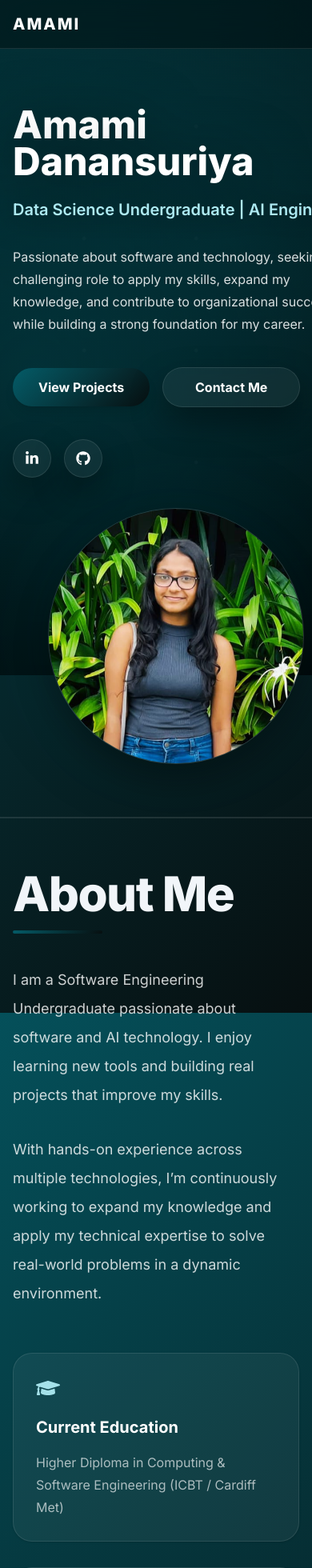
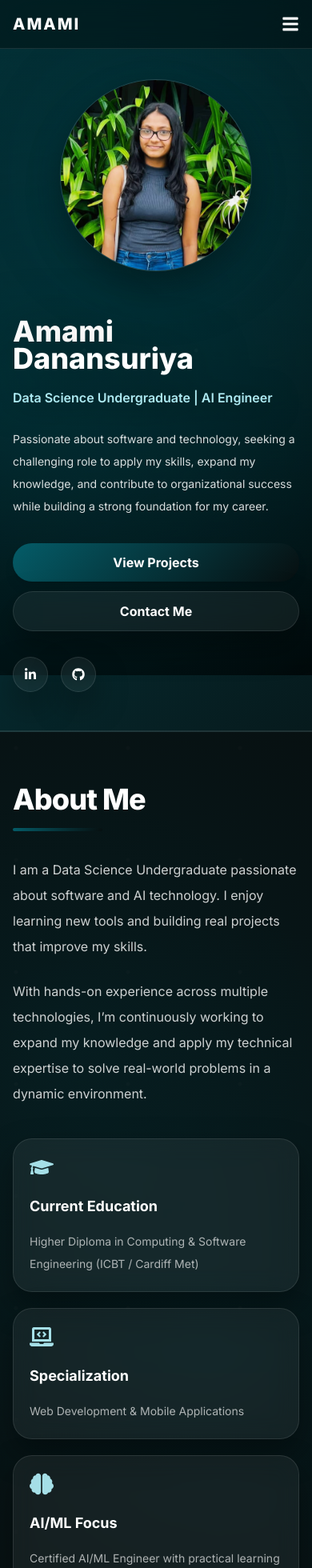
Before and after one commit to AmamiD/My-Portfolio, a React (Vite) app: page / in a window 390 px wide. Shown: the top 1960 px of the page at 80% size. Built offline with nearby package versions, Linux system fonts and the light colour scheme.

Commit message:
updated mobile-friendly layout

```diff
--- a/src/components/About.jsx
+++ b/src/components/About.jsx
@@ -19,8 +19,10 @@ function Underline() {
 function StatRow({ value, label }) {
   return (
     <div className="py-4">
-      <div className="text-3xl font-extrabold text-white">{value}</div>
-      <div className="mt-2 text-base text-white/55">{label}</div>
+      <div className="text-2xl font-extrabold text-white sm:text-3xl">
+        {value}
+      </div>
+      <div className="mt-2 text-sm text-white/55 sm:text-base">{label}</div>
     </div>
   );
 }
@@ -35,10 +37,12 @@ function iconFor(name) {
 
 function HighlightCard({ title, desc, icon }) {
   return (
-    <div className="hover-pop rounded-3xl border border-white/10 bg-white/5 p-7 shadow-sm">
+    <div className="hover-pop glass rounded-3xl p-5 sm:p-6 md:p-7">
       <div className="mb-5">{iconFor(icon)}</div>
-      <h3 className="text-xl font-bold text-white">{title}</h3>
-      <p className="mt-4 text-base leading-7 text-white/65">{desc}</p>
+      <h3 className="text-lg font-bold text-white sm:text-xl">{title}</h3>
+      <p className="mt-4 text-sm leading-7 text-white/65 sm:text-base">
+        {desc}
+      </p>
     </div>
   );
 }
@@ -49,24 +53,25 @@ export default function About() {
       id="about"
       className="relative overflow-hidden border-t border-white/10"
     >
-      {/* Static Background (same as Hero, NO animation) */}
       <div className="section-brand-bg" />
       <div className="section-brand-dots" />
 
       <Container className="relative py-16 md:py-20">
-        <div className="grid gap-14 md:grid-cols-[1.25fr_0.75fr]">
+        <div className="grid gap-12 md:grid-cols-[1.25fr_0.75fr] md:gap-14">
           {/* LEFT */}
           <div>
-            <h2 className="text-6xl font-extrabold tracking-tight">About Me</h2>
+            <h2 className="text-4xl font-extrabold tracking-tight text-white sm:text-5xl md:text-6xl">
+              About Me
+            </h2>
             <Underline />
 
-            <div className="mt-10 space-y-8 text-lg leading-9 text-white/80">
+            <div className="mt-8 space-y-6 text-base leading-8 text-white/80 sm:mt-10 sm:space-y-8 sm:text-lg sm:leading-9">
               <p>{aboutText.p1}</p>
               <p>{aboutText.p2}</p>
             </div>
 
-            {/* Cards 2x2 */}
-            <div className="mt-14 grid gap-8 md:grid-cols-2">
+            {/* Cards */}
+            <div className="mt-10 grid gap-5 sm:mt-12 sm:gap-6 md:mt-14 md:grid-cols-2 md:gap-8">
               {aboutHighlights.map((c) => (
                 <HighlightCard key={c.title} {...c} />
               ))}
@@ -74,10 +79,12 @@ export default function About() {
           </div>
 
           {/* RIGHT */}
-          <div className="pt-6">
-            <h3 className="text-4xl font-extrabold">Quick Stats</h3>
+          <div className="pt-2 md:pt-6">
+            <h3 className="text-2xl font-extrabold text-white sm:text-3xl md:text-4xl">
+              Quick Stats
+            </h3>
 
-            <div className="mt-8 divide-y divide-white/10">
+            <div className="mt-6 divide-y divide-white/10 sm:mt-8">
               {quickStats.map((s) => (
                 <StatRow key={s.label} value={s.value} label={s.label} />
               ))}
@@ -88,7 +95,7 @@ export default function About() {
               href={profile.resumeUrl}
               target="_blank"
               rel="noopener noreferrer"
-              className="hover-pop mt-12 inline-flex items-center justify-center rounded-full bg-brand-grad px-10 py-4 text-base font-extrabold text-[#180018] shadow-lg hover:opacity-95"
+              className="hover-pop mt-10 inline-flex items-center justify-center rounded-full bg-brand-grad px-8 py-3 text-sm font-extrabold text-white shadow-lg hover:opacity-95 sm:mt-12 sm:px-10 sm:py-4 sm:text-base"
             >
               Download Resume
             </a>
--- a/src/components/Hero.jsx
+++ b/src/components/Hero.jsx
@@ -4,18 +4,39 @@ import { FaLinkedinIn, FaGithub } from "react-icons/fa";
 
 export default function Hero() {
   const scrollTo = (id) => {
-    document
-      .getElementById(id)
-      ?.scrollIntoView({ behavior: "smooth", block: "start" });
+    document.getElementById(id)?.scrollIntoView({
+      behavior: "smooth",
+      block: "start",
+    });
   };
 
   return (
-    <section id="home" className="relative overflow-hidden border-b border-white/10">
-      <Container className="relative py-14 md:py-20">
-        <div className="grid items-center gap-12 md:grid-cols-2">
-          {/* LEFT */}
-          <div>
-            <h1 className="mt-4 text-5xl font-extrabold leading-[0.95] md:text-6xl">
+    <section
+      id="home"
+      className="relative overflow-hidden border-b border-white/10"
+    >
+      <Container className="relative py-12 md:py-20">
+        <div className="grid items-center gap-10 md:grid-cols-2">
+          {/* RIGHT PHOTO FIRST ON MOBILE */}
+          <div className="order-1 flex justify-center md:order-2 md:justify-end">
+            <div className="relative hero-photo-float">
+              {/* Pulsing glow */}
+              <div className="absolute -inset-8 rounded-full hero-photo-glow blur-3xl" />
+
+              {/* Photo wrapper */}
+              <div className="glass hero-photo-hover h-[240px] w-[240px] overflow-hidden rounded-full shadow-2xl sm:h-[280px] sm:w-[280px] md:h-[380px] md:w-[380px]">
+                <img
+                  src={profile.photoUrl}
+                  alt={`${profile.name} photo`}
+                  className="h-full w-full object-cover"
+                />
+              </div>
+            </div>
+          </div>
+
+          {/* TEXT */}
+          <div className="order-2 md:order-1">
+            <h1 className="mt-2 text-4xl font-extrabold leading-[0.95] sm:text-5xl md:mt-4 md:text-6xl">
               <span className="block text-white drop-shadow-[0_10px_35px_rgba(0,0,0,0.55)]">
                 {profile.firstName}
               </span>
@@ -25,16 +46,18 @@ export default function Hero() {
             </h1>
 
             {/* Typing Role */}
-            <p className="mt-6 text-xl font-semibold text-[#AEEAF2] drop-shadow-[0_6px_18px_rgba(0,0,0,0.55)]">
-              <span className="hero-typing inline-block">{profile.role}</span>
+            <p className="mt-5 text-base font-semibold text-[#AEEAF2] drop-shadow-[0_6px_18px_rgba(0,0,0,0.55)] sm:text-lg md:mt-6 md:text-xl">
+              <span className="hero-typing inline-block max-w-full">
+                {profile.role}
+              </span>
             </p>
 
-            <p className="mt-6 max-w-xl text-base leading-7 text-white/85">
+            <p className="mt-5 max-w-xl text-sm leading-7 text-white/85 sm:text-base md:mt-6">
               {profile.summary}
             </p>
 
             {/* Buttons */}
-            <div className="mt-10 flex flex-wrap items-center gap-4">
+            <div className="mt-8 flex flex-col gap-3 sm:flex-row sm:flex-wrap sm:items-center sm:gap-4 md:mt-10">
               <button
                 onClick={() => scrollTo("projects")}
                 className="hover-pop rounded-full bg-brand-grad px-8 py-3 font-bold text-white shadow-lg hover:opacity-95"
@@ -51,30 +74,13 @@ export default function Hero() {
             </div>
 
             {/* Social icons */}
-            <div className="mt-10 flex items-center gap-4">
+            <div className="mt-8 flex items-center gap-4 md:mt-10">
               <IconCircle href={profile.linkedin} label="LinkedIn">
                 <FaLinkedinIn />
               </IconCircle>
               <IconCircle href={profile.github} label="GitHub">
                 <FaGithub />
               </IconCircle>
-            </div>
-          </div>
-
-          {/* RIGHT PHOTO (ANIMATED) */}
-          <div className="flex justify-center md:justify-end">
-            <div className="relative hero-photo-float">
-              {/* Pulsing glow */}
-              <div className="absolute -inset-8 rounded-full hero-photo-glow blur-3xl" />
-
-              {/* Photo wrapper (hover animation) */}
-              <div className="glass hero-photo-hover h-[320px] w-[320px] overflow-hidden rounded-full shadow-2xl md:h-[380px] md:w-[380px]">
-                <img
-                  src={profile.photoUrl}
-                  alt={`${profile.name} photo`}
-                  className="h-full w-full object-cover"
-                />
-              </div>
             </div>
           </div>
         </div>
@@ -90,9 +96,9 @@ function IconCircle({ href, label, children }) {
       aria-label={label}
       target="_blank"
       rel="noopener noreferrer"
-      className="hover-pop glass grid h-12 w-12 place-items-center rounded-full text-white"
+      className="hover-pop glass grid h-11 w-11 place-items-center rounded-full text-white sm:h-12 sm:w-12"
     >
-      <span className="text-lg">{children}</span>
+      <span className="text-base sm:text-lg">{children}</span>
     </a>
   );
 }
--- a/src/components/Navbar.jsx
+++ b/src/components/Navbar.jsx
@@ -1,5 +1,6 @@
 import { useEffect, useState } from "react";
 import Container from "./Container";
+import { FaBars, FaTimes } from "react-icons/fa";
 
 const links = [
   { id: "home", label: "Home" },
@@ -12,9 +13,14 @@ const links = [
 
 export default function Navbar() {
   const [active, setActive] = useState("home");
+  const [open, setOpen] = useState(false);
 
   const scrollTo = (id) => {
-    document.getElementById(id)?.scrollIntoView({ behavior: "smooth", block: "start" });
+    setOpen(false);
+    document.getElementById(id)?.scrollIntoView({
+      behavior: "smooth",
+      block: "start",
+    });
   };
 
   useEffect(() => {
@@ -52,7 +58,7 @@ export default function Navbar() {
               AMAMI
             </button>
 
-            {/* Links right */}
+            {/* Desktop links */}
             <div className="ml-auto hidden items-center gap-10 md:flex">
               {links.map((l) => {
                 const isActive = active === l.id;
@@ -76,7 +82,42 @@ export default function Navbar() {
                 );
               })}
             </div>
+
+            {/* Mobile menu button */}
+            <button
+              onClick={() => setOpen(!open)}
+              className="ml-auto text-white md:hidden"
+              aria-label="Toggle menu"
+            >
+              {open ? <FaTimes size={22} /> : <FaBars size={22} />}
+            </button>
           </nav>
+
+          {/* Mobile dropdown */}
+          {open && (
+            <div className="mt-4 rounded-2xl border border-white/10 bg-white/5 p-4 backdrop-blur-xl md:hidden">
+              <div className="flex flex-col gap-4">
+                {links.map((l) => {
+                  const isActive = active === l.id;
+
+                  return (
+                    <button
+                      key={l.id}
+                      onClick={() => scrollTo(l.id)}
+                      className={[
+                        "text-left text-sm font-semibold transition",
+                        isActive
+                          ? "text-[#AEEAF2]"
+                          : "text-white/80 hover:text-white",
+                      ].join(" ")}
+                    >
+                      {l.label}
+                    </button>
+                  );
+                })}
+              </div>
+            </div>
+          )}
         </Container>
       </div>
     </header>
--- a/src/data/portfolio.js
+++ b/src/data/portfolio.js
@@ -19,7 +19,7 @@ export const profile = {
  * ABOUT SECTION (matches your reference layout)
  */
 export const aboutText = {
-  p1: `I am a Software Engineering Undergraduate passionate about software and AI technology. I enjoy learning new tools and building real projects that improve my skills.`,
+  p1: `I am a Data Science Undergraduate passionate about software and AI technology. I enjoy learning new tools and building real projects that improve my skills.`,
   p2: `With hands-on experience across multiple technologies, I’m continuously working to expand my knowledge and apply my technical expertise to solve real-world problems in a dynamic environment.`,
 };
 
--- a/src/index.css
+++ b/src/index.css
@@ -3,20 +3,20 @@
 :root {
   color-scheme: dark;
 
-  /* ===== PALETTE (from your teal image) ===== */
-  --teal-1: #045c68; /* accent/light */
-  --teal-2: #02515d; /* primary */
-  --teal-3: #02414c; /* deep teal */
-  --teal-4: #03343e; /* darker teal */
-  --teal-5: #051b21; /* near-black teal */
-  --black: #070f10;  /* almost black */
+  /* ===== PALETTE ===== */
+  --teal-1: #045c68;
+  --teal-2: #02515d;
+  --teal-3: #02414c;
+  --teal-4: #03343e;
+  --teal-5: #051b21;
+  --black: #070f10;
 
   /* Glass */
   --glass: rgba(255, 255, 255, 0.06);
-  --glass-strong: rgba(255, 255, 255, 0.10);
+  --glass-strong: rgba(255, 255, 255, 0.1);
 }
 
-/* ===== GLOBAL SITE BACKGROUND (animated) ===== */
+/* ===== GLOBAL ===== */
 html,
 body {
   height: 100%;
@@ -24,30 +24,44 @@ body {
 
 body {
   margin: 0;
+  font-family: "Inter", sans-serif;
   background: linear-gradient(135deg, var(--teal-1), var(--black));
   background-size: 200% 200%;
   animation: siteGradientMove 14s ease-in-out infinite;
 }
 
 @keyframes siteGradientMove {
-  0% { background-position: 0% 50%; }
-  50% { background-position: 100% 50%; }
-  100% { background-position: 0% 50%; }
+  0% {
+    background-position: 0% 50%;
+  }
+  50% {
+    background-position: 100% 50%;
+  }
+  100% {
+    background-position: 0% 50%;
+  }
 }
 
-/* Depth overlay (stronger for readability) */
+/* ===== SITE OVERLAYS ===== */
 .site-overlay {
   position: fixed;
   inset: 0;
   pointer-events: none;
   background:
-    radial-gradient(900px circle at 12% 55%, rgba(4, 92, 104, 0.32), transparent 62%),
-    radial-gradient(900px circle at 72% 35%, rgba(2, 81, 93, 0.20), transparent 58%),
+    radial-gradient(
+      900px circle at 12% 55%,
+      rgba(4, 92, 104, 0.32),
+      transparent 62%
+    ),
+    radial-gradient(
+      900px circle at 72% 35%,
+      rgba(2, 81, 93, 0.2),
+      transparent 58%
+    ),
     linear-gradient(to bottom, rgba(0, 0, 0, 0.35), rgba(0, 0, 0, 0.72));
   z-index: -1;
 }
 
-/* Subtle moving dots */
 .site-dots {
   position: fixed;
   inset: 0;
@@ -64,30 +78,65 @@ body {
 }
 
 @keyframes dotsDrift {
-  0% { transform: translateX(0); }
-  100% { transform: translateX(-140px); }
+  0% {
+    transform: translateX(0);
+  }
+  100% {
+    transform: translateX(-140px);
+  }
 }
 
-/* ===== BRAND UTILITY CLASSES ===== */
+/* ===== SECTION STATIC BACKGROUND ===== */
+.section-brand-bg {
+  position: absolute;
+  inset: 0;
+  background:
+    radial-gradient(
+      1000px circle at 20% 20%,
+      rgba(4, 92, 104, 0.16),
+      transparent 55%
+    ),
+    radial-gradient(
+      900px circle at 70% 40%,
+      rgba(2, 81, 93, 0.14),
+      transparent 60%
+    ),
+    linear-gradient(to bottom, var(--black), var(--black));
+}
+
+.section-brand-dots {
+  position: absolute;
+  inset: 0;
+  pointer-events: none;
+  opacity: 0.1;
+  background-image: radial-gradient(
+    circle at 20px 20px,
+    rgba(255, 255, 255, 0.14) 2px,
+    transparent 3px
+  );
+  background-size: 140px 140px;
+}
+
+/* ===== BRAND UTILITIES ===== */
 .bg-brand-grad {
   background: linear-gradient(135deg, var(--teal-1), var(--black));
 }
 
 .text-brand-grad {
-  background: linear-gradient(135deg, var(--teal-1), var(--black));
+  background: linear-gradient(135deg, #b8f3ff, var(--teal-1));
   -webkit-background-clip: text;
   background-clip: text;
   color: transparent;
 }
 
 .text-brand-soft {
-  color: rgba(174, 234, 242, 0.95); /* brighter readable teal */
+  color: rgba(174, 234, 242, 0.95);
 }
 
-/* ===== GLASSMORPHISM ===== */
+/* ===== GLASS ===== */
 .glass {
   background: var(--glass);
-  border: 1px solid rgba(255, 255, 255, 0.10);
+  border: 1px solid rgba(255, 255, 255, 0.1);
   backdrop-filter: blur(14px);
   -webkit-backdrop-filter: blur(14px);
   box-shadow: 0 18px 40px rgba(0, 0, 0, 0.35);
@@ -100,24 +149,30 @@ body {
   -webkit-backdrop-filter: blur(16px);
 }
 
-/* ===== POP-UP HOVER EFFECT ===== */
+/* ===== POP HOVER ===== */
 .hover-pop {
-  transition: transform 200ms ease, box-shadow 200ms ease, background-color 200ms ease;
+  transition:
+    transform 200ms ease,
+    box-shadow 200ms ease,
+    background-color 200ms ease;
   will-change: transform;
 }
+
 .hover-pop:hover {
   transform: translateY(-6px) scale(1.03);
   box-shadow: 0 20px 40px rgba(0, 0, 0, 0.35);
 }
+
 .hover-pop:active {
   transform: translateY(-2px) scale(1.01);
 }
 
-/* ===== ROLE TYPING (cursor disappears after typing) ===== */
+/* ===== ROLE TYPING ===== */
 .hero-typing {
   overflow: hidden;
   white-space: nowrap;
   display: inline-block;
+  max-width: 100%;
   border-right: 3px solid rgba(255, 255, 255, 0.85);
   width: 0;
   animation:
@@ -127,57 +182,87 @@ body {
 }
 
 @keyframes typing {
-  from { width: 0; }
-  to { width: 100%; }
+  from {
+    width: 0;
+  }
+  to {
+    width: 100%;
+  }
 }
 
 @keyframes blinkCursor {
-  0%, 50% { border-color: rgba(255, 255, 255, 0.85); }
-  51%, 100% { border-color: transparent; }
+  0%,
+  50% {
+    border-color: rgba(255, 255, 255, 0.85);
+  }
+  51%,
+  100% {
+    border-color: transparent;
+  }
 }
 
 @keyframes hideCursor {
-  to { border-right-color: transparent; }
+  to {
+    border-right-color: transparent;
+  }
 }
 
 /* ===== HERO PHOTO ANIMATIONS ===== */
-
-/* Floating effect */
 .hero-photo-float {
   animation: heroFloat 4.5s ease-in-out infinite;
 }
 
 @keyframes heroFloat {
-  0%, 100% { transform: translateY(0); }
-  50% { transform: translateY(-10px); }
+  0%,
+  100% {
+    transform: translateY(0);
+  }
+  50% {
+    transform: translateY(-10px);
+  }
 }
 
-/* Glowing pulse behind photo */
 .hero-photo-glow {
   background: radial-gradient(circle, rgba(4, 92, 104, 0.35), transparent 65%);
   animation: heroGlowPulse 3.8s ease-in-out infinite;
 }
 
 @keyframes heroGlowPulse {
-  0%, 100% { transform: scale(1); opacity: 0.55; }
-  50% { transform: scale(1.08); opacity: 0.85; }
+  0%,
+  100% {
+    transform: scale(1);
+    opacity: 0.55;
+  }
+  50% {
+    transform: scale(1.08);
+    opacity: 0.85;
+  }
 }
 
-/* Hover pop + slight rotate */
 .hero-photo-hover {
-  transition: transform 250ms ease, box-shadow 250ms ease;
+  transition:
+    transform 250ms ease,
+    box-shadow 250ms ease;
   will-change: transform;
 }
+
 .hero-photo-hover:hover {
   transform: scale(1.03) rotate(-1deg);
   box-shadow: 0 30px 70px rgba(0, 0, 0, 0.45);
 }
 
-/*Inter Font Import*/
-body {
-  margin: 0;
-  font-family: "Inter", sans-serif;
-  background: linear-gradient(135deg, var(--teal-1), var(--black));
-  background-size: 200% 200%;
-  animation: siteGradientMove 14s ease-in-out infinite;
+/* ===== MOBILE ===== */
+@media (max-width: 640px) {
+  html {
+    scroll-padding-top: 90px;
+  }
+
+  .hero-typing {
+    font-size: 1rem;
+    max-width: 100%;
+  }
+
+  .hover-pop:hover {
+    transform: translateY(-4px) scale(1.02);
+  }
 }
```
Also changed, not shown: src/components/Certifications.jsx (+18 -12 lines), src/components/Contact.jsx (+25 -17 lines), src/components/Education.jsx (+16 -10 lines), src/components/Projects.jsx (+27 -14 lines), src/components/Skills.jsx (+10 -8 lines), src/components/SoftSkills.jsx (+9 -7 lines).
